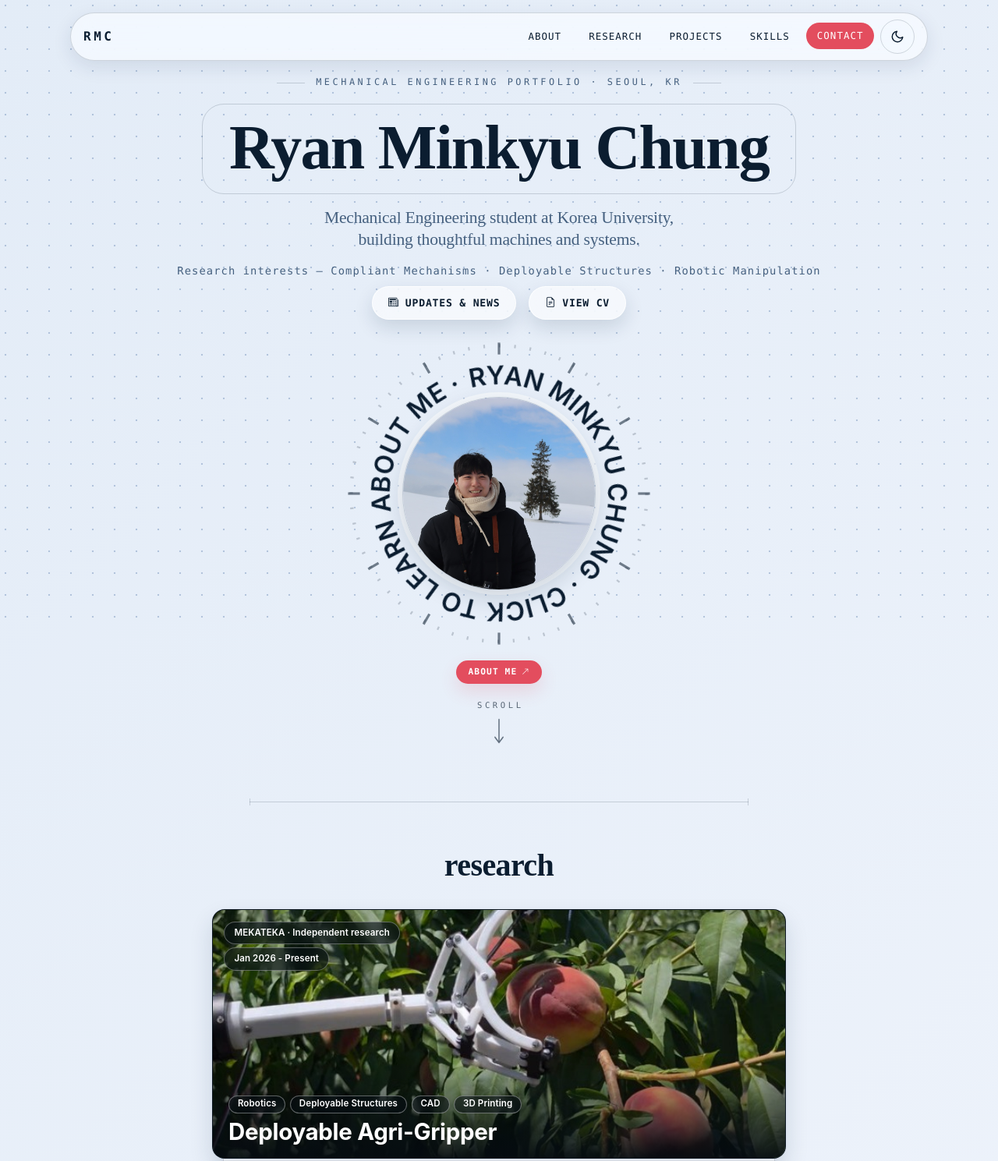
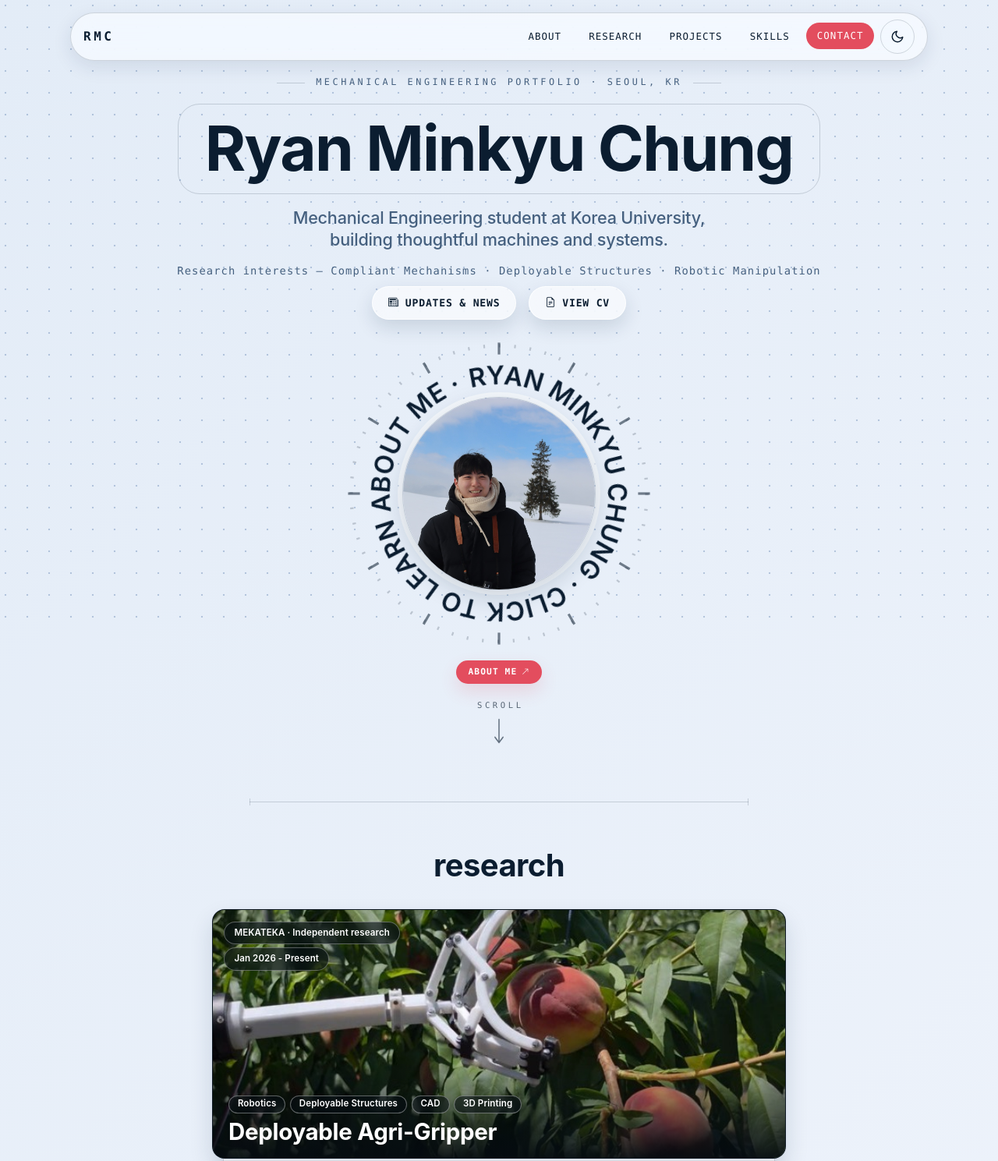
Before and after one commit to mnkuu/mnku, a plain HTML site: page index.html in a window 1280 px wide. Shown: the top 1489 px of the page at 78% size. Drawn offline with nearby package versions, Linux system fonts and the light colour scheme.

Commit message:
Update index.html

```diff
--- a/index.html
+++ b/index.html
@@ -273,7 +273,7 @@ button:focus-visible,
 }
 
 .hero .display-1 {
-  font-family: var(--font-s);
+  font-family: var(--font-sans);
   font-weight: 700;
   letter-spacing: -0.022em;
   line-height: 1.02;
@@ -302,7 +302,7 @@ button:focus-visible,
   max-width: 42rem;
   margin: 1rem auto 0;
   line-height: 1.3;
-  font-family: var(--font-s);
+  font-family: var(--font-sans);
   font-size: 1.35rem;
   font-weight: 500;
   letter-spacing: -0.01em;
@@ -312,7 +312,7 @@ button:focus-visible,
 
 .section-heading {
   margin-bottom: 2rem;            /* the same gap under every section title */
-  font-family: var(--font-s);
+  font-family: var(--font-sans);
   font-weight: 700;
   letter-spacing: -0.015em;
   text-wrap: balance;
```
